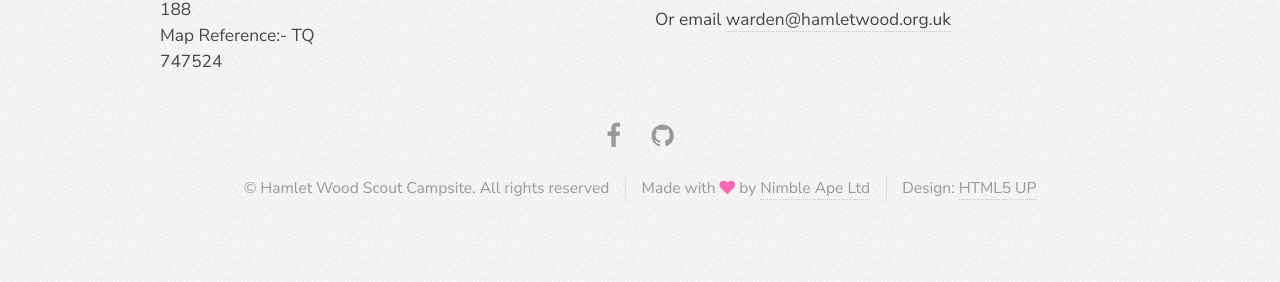
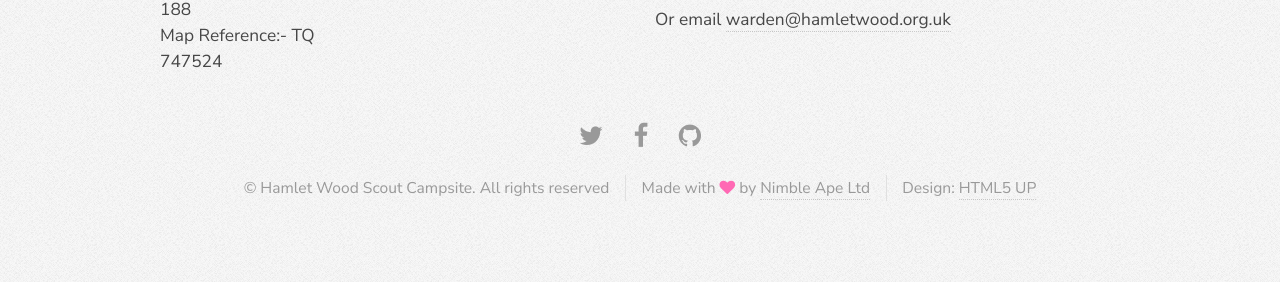
Before and after one commit to hamletwood/hamletwood.github.com, a Jekyll site: the page built from index.html, in a window 1280 px wide. Shown: the part 2950-3232 px from the top of the page. Built offline with Jekyll 4.4.1, drawn with Linux system fonts in a browser that asks for light colours.

Commit message:
include twitter url

```diff
--- a/_includes/footer.html
+++ b/_includes/footer.html
@@ -58,6 +58,7 @@
 
   <!-- Icons -->
   <ul class="icons">
+    <li><a href="https://twitter.com/hamlet_wood" class="icon fa-twitter"><span class="label">Twitter</span></a></li>
     <li><a href="https://www.facebook.com/Hamlet-Wood-Scout-Camp-Site-144794085585884/timeline/" class="icon fa-facebook"><span class="label">Facebook</span></a></li>
     <li><a href="https://github.com/hamletwood" class="icon fa-github"><span class="label">GitHub</span></a></li>
   </ul>
```
